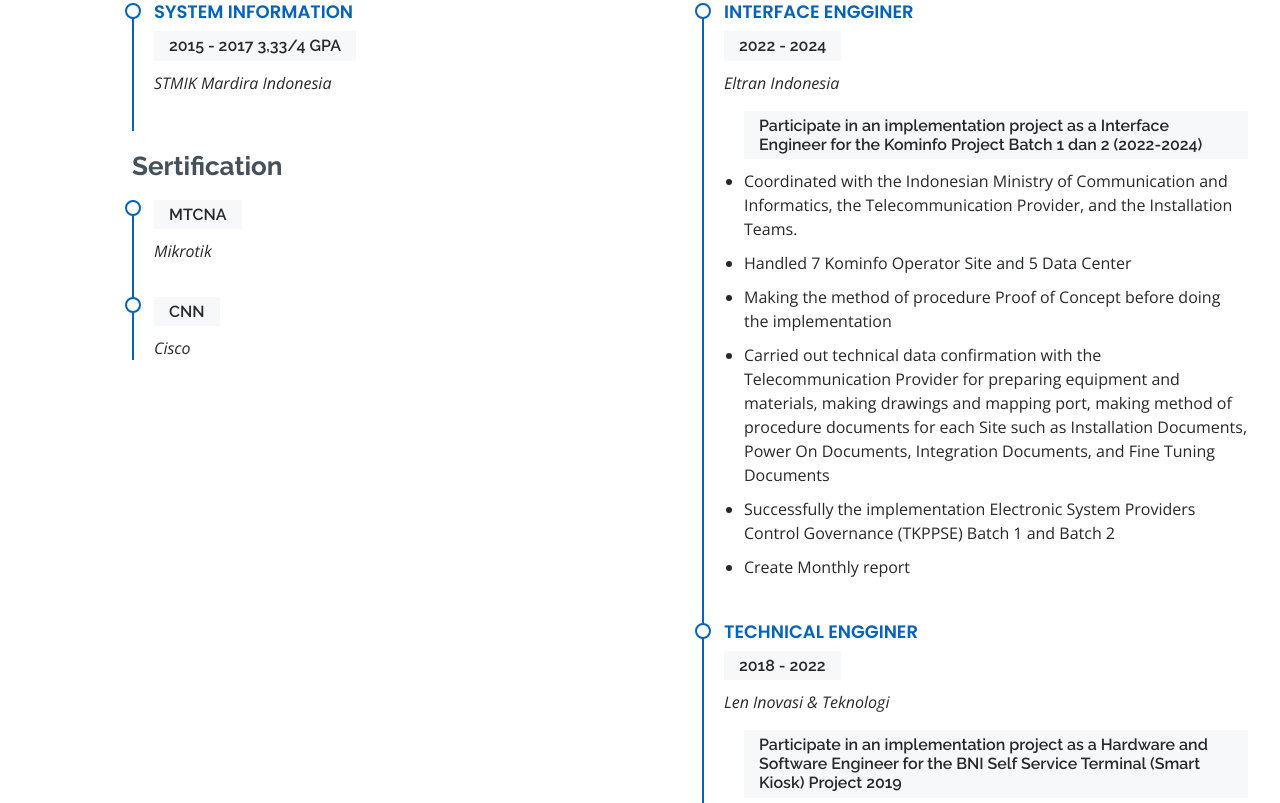
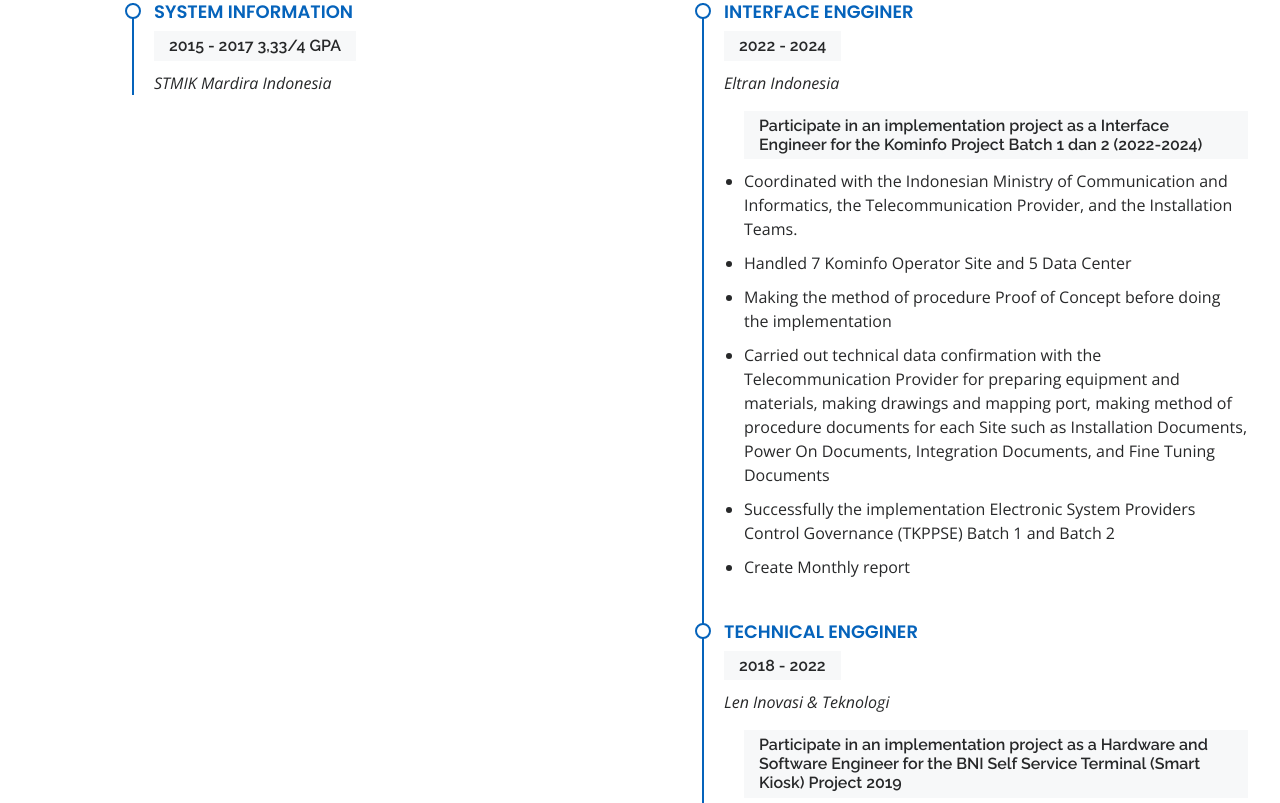
Before and after one commit to DenisPratama91/DenisPratama, a plain HTML site: page index.html in a window 1280 px wide. Shown: the part 2228-3031 px from the top of the page. Drawn offline with nearby package versions, Linux system fonts and the light colour scheme.

Commit message:
Update index.html

```diff
--- a/index.html
+++ b/index.html
@@ -188,15 +188,6 @@
               <h4>System Information</h4>
               <h5>2015 - 2017 3,33/4 GPA</h5>
               <p><em>STMIK Mardira Indonesia</em></p>
-            </div>
-            <h3 class="resume-title">Sertification</h3>
-            <div class="resume-item">
-              <h5>MTCNA</h5>
-              <p><em>Mikrotik</em></p>
-            </div>
-            <div class="resume-item">
-              <h5>CNN</h5>
-              <p><em>Cisco</em></p>
             </div>
           </div>
           <div class="col-lg-6">
```
